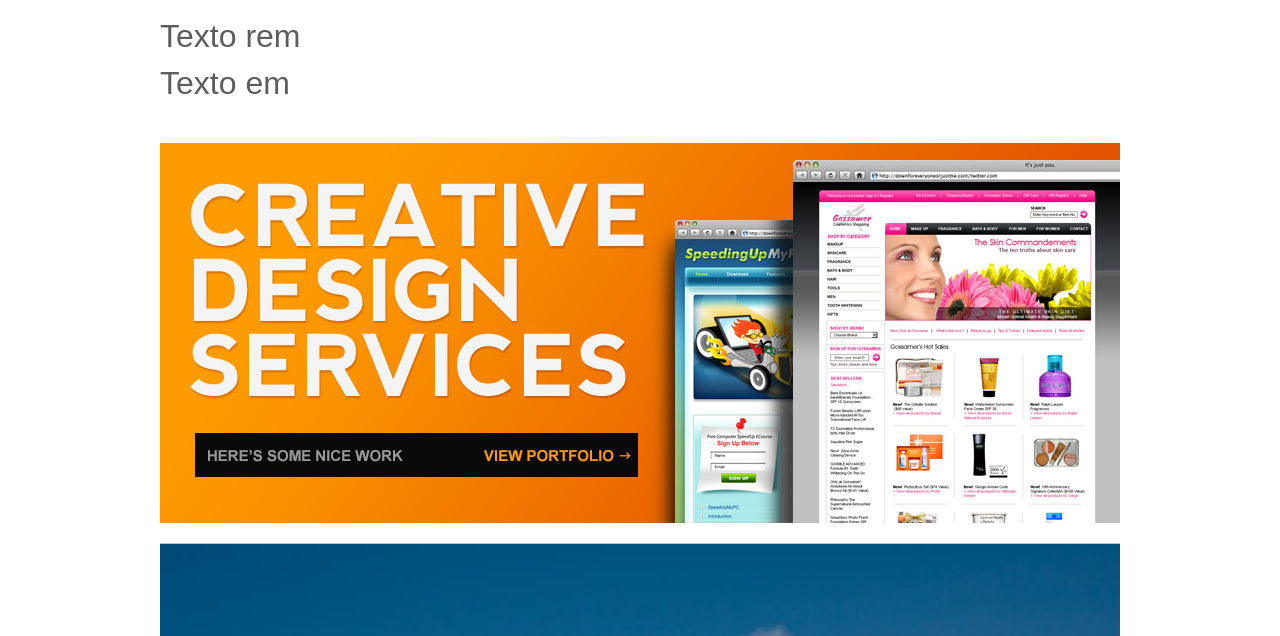
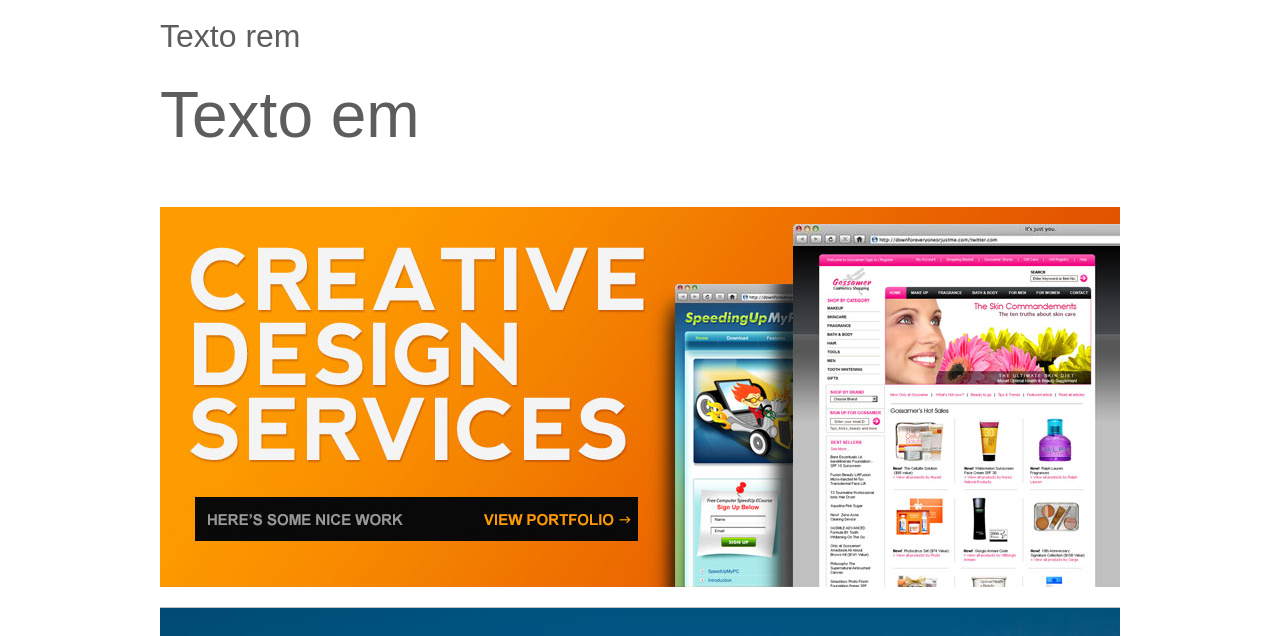
Before and after one commit to jimmygg/psd-to-html-2020, a website: page index.html in a window 1280 px wide. Shown: the part 164-800 px from the top of the page. Drawn offline with nearby package versions, Linux system fonts and the light colour scheme; files that its build step writes are made by us from their sources.

Commit message:
set val parent

```diff
--- a/sass/styles.scss
+++ b/sass/styles.scss
@@ -37,7 +37,9 @@
 //
 // rem toma siempre como padre siempre el font size del html
 // em toma su container padre
-.parent{}
+.parent{
+	font-size: 32px;
+}
 
 .em{
 	font-size: 2em;
```
